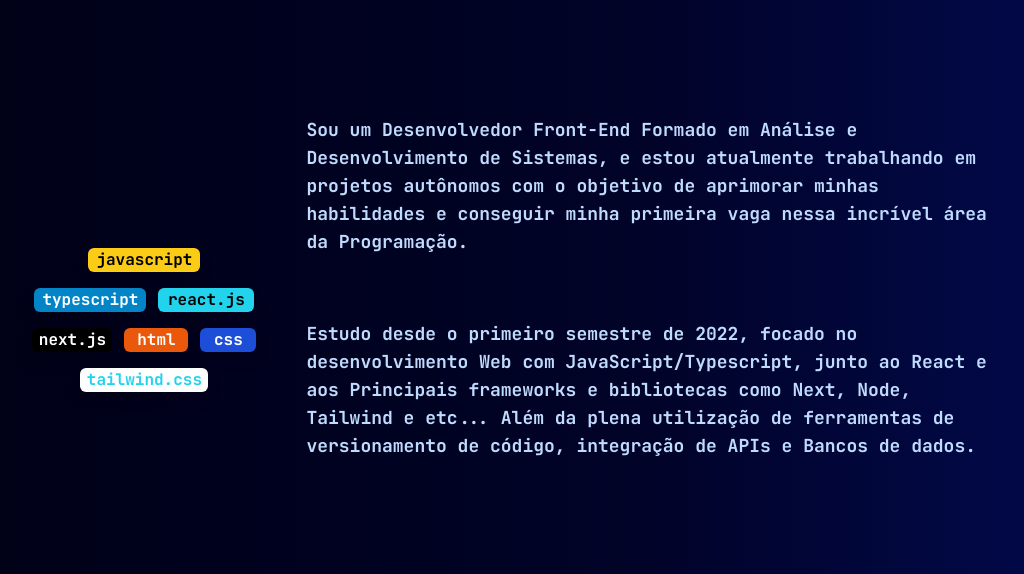
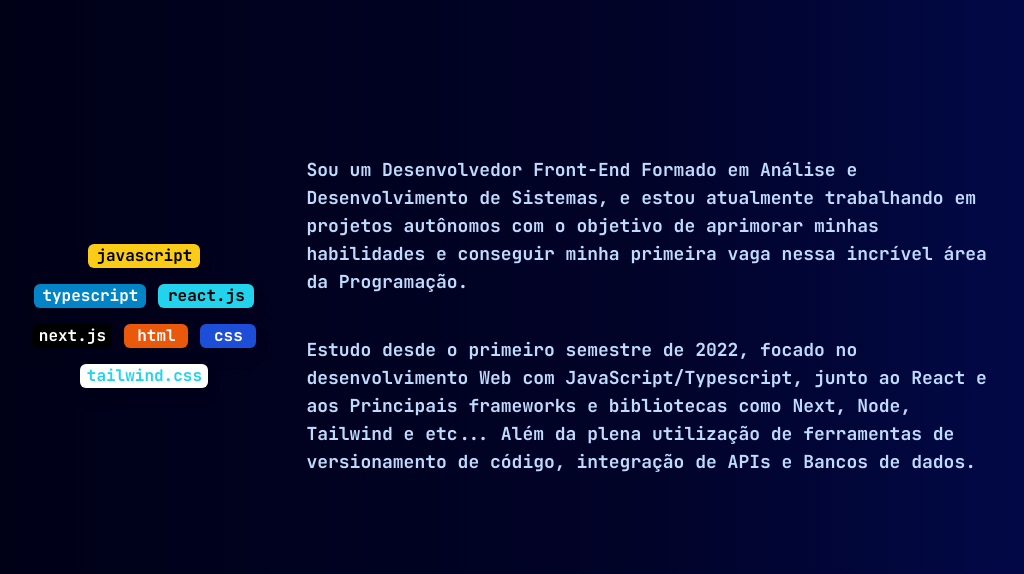
Before and after one commit to brunoguima7/portfolio, a Next.js app: page / in a window 1280 px wide. Shown: the part 872-1446 px from the top of the page, without its empty margins (132-1156 px from the left). Built offline with nearby package versions, Linux system fonts and the light colour scheme.

Commit message:
correcao da disposicao de elementos da sessao sobre

```diff
--- a/app/components/about.tsx
+++ b/app/components/about.tsx
@@ -47,8 +47,8 @@ export default function About() {
                     <h1 className="text-3xl xl:text-5xl mt-12 xl:mt-40 xl:mb-16">Sobre Mim</h1>
                 </div>
                 <div className="flex flex-col xl:flex-row justify-center xl:space-x-12">
-                    <div className="flex itens-stretch">
-                        <ul className="hidden xl:flex self-center flex-wrap space-x-3 text-center justify-center w-60">
+                    <div className="flex items-center">
+                        <ul className="hidden xl:flex flex-wrap space-x-3 text-center justify-center w-60">
                             <li className="text-black bg-yellow-400 w-28 drop-shadow-lg rounded-md ml-3 my-2">javascript</li>
                             <li className="text-white bg-sky-600 w-28 drop-shadow-lg rounded-md my-2">typescript</li>
                             <li className="text-black bg-cyan-400 w-24 drop-shadow-lg rounded-md my-2">react.js</li>
@@ -58,17 +58,23 @@ export default function About() {
                             <li className="text-cyan-400 bg-white w-32 drop-shadow-lg rounded-md my-2">tailwind.css</li>
                         </ul>
                     </div>
-                    <div className="text-md text-blue-200 xl:text-lg xl:w-3/5 space-y-8 xl:space-y-16">
+                    <div className="flex items-stretch text-md text-blue-200 xl:text-lg xl:w-3/5 space-y-8 xl:space-y-16">
+                        <div className="self-center space-y-10 my-10">
+                            <div>
                                 <p>
                                     Sou um Desenvolvedor Front-End Formado em Análise e Desenvolvimento de Sistemas, e estou atualmente
                                     trabalhando em projetos autônomos com o objetivo de aprimorar minhas habilidades e conseguir minha
                                     primeira vaga nessa incrível área da Programação.
                                 </p>
+                            </div>
+                            <div>
                                 <p>
                                     Estudo desde o primeiro semestre de 2022, focado no desenvolvimento Web com JavaScript/Typescript,
                                     junto ao React e aos Principais frameworks e bibliotecas como Next, Node, Tailwind e etc... Além da
                                     plena utilização de ferramentas de versionamento de código, integração de APIs e Bancos de dados.
                                 </p>
+                            </div>
+                        </div>
                         <div id="portfolio">
                         </div>
                     </div>
```
Lines whose indentation alone changed are shown as unchanged.
